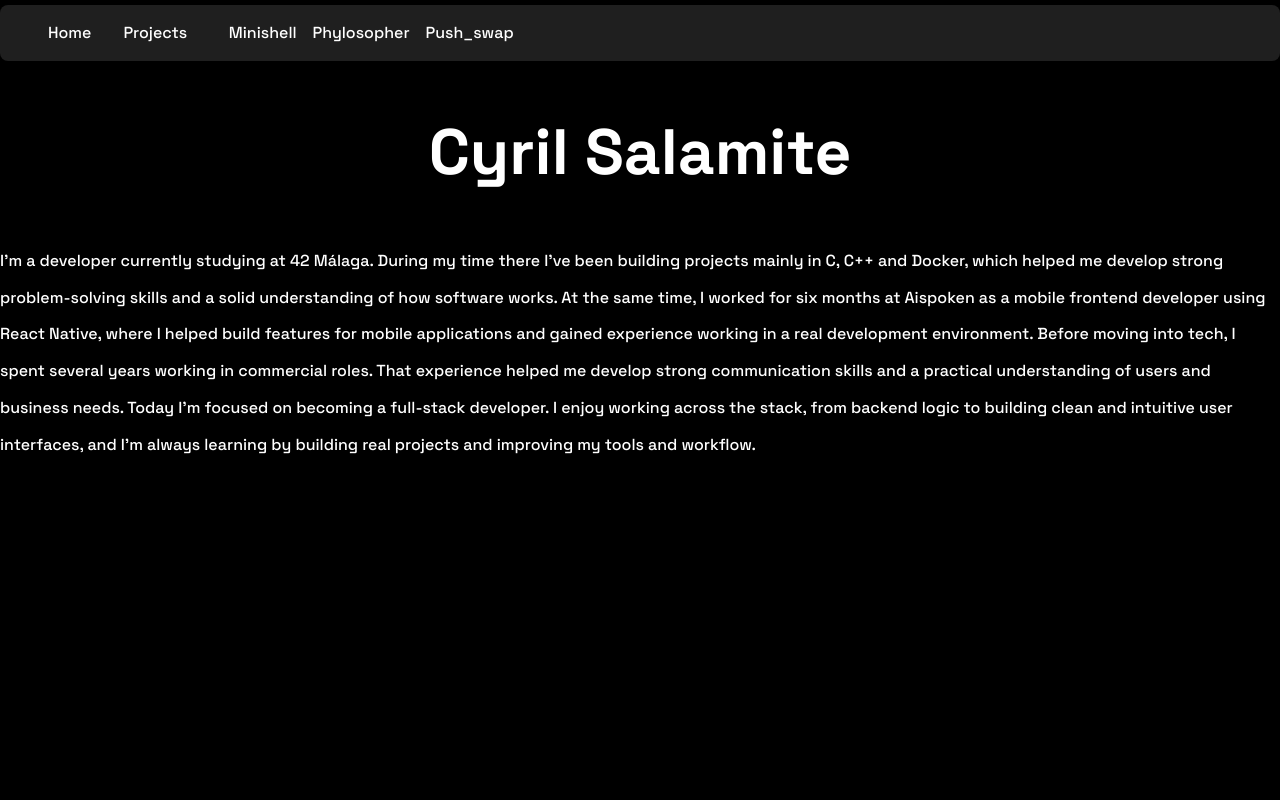
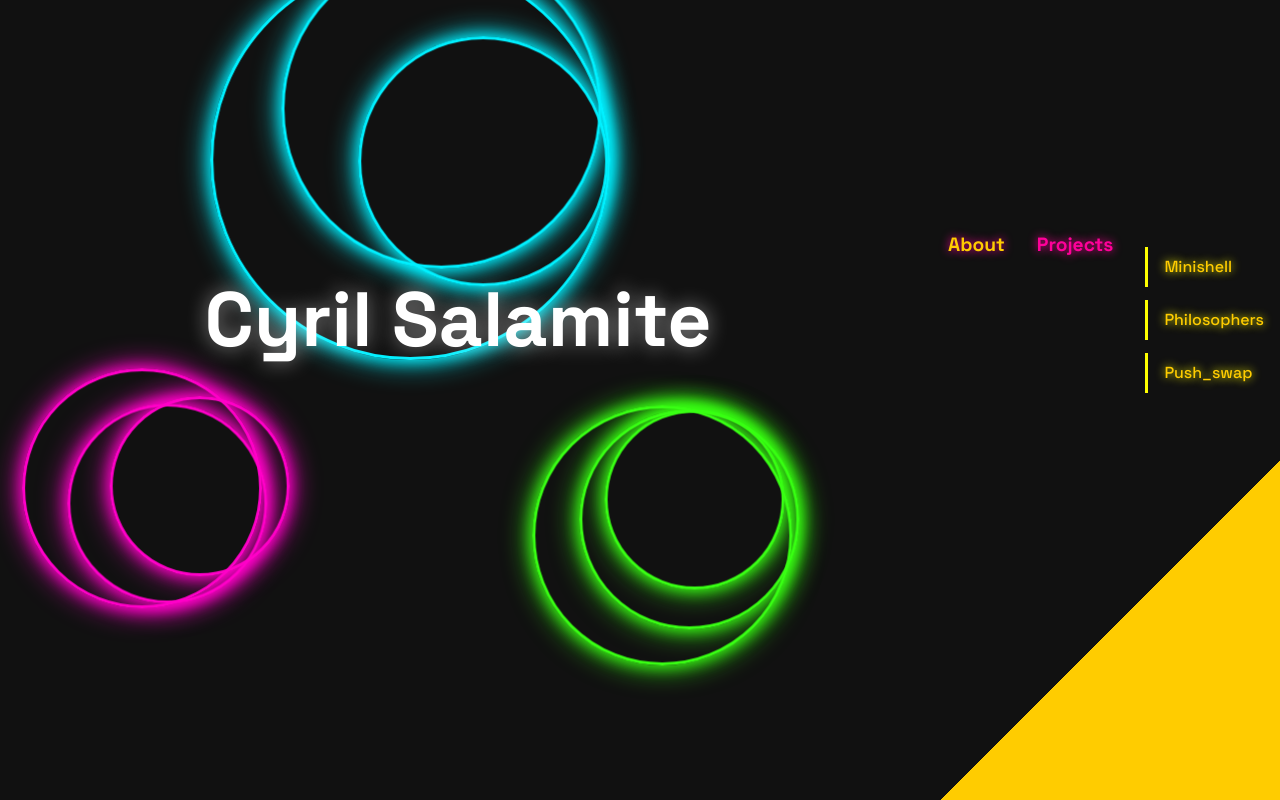
Before and after one commit to Cyrilange/Cyril-Salamite, a React (Vite) app in the folder frontend/: page / in a window 1280 px wide. Both pictures are taken after a click on the item "Projects". Shown: the top 800 px of the page. Built offline with nearby package versions, Linux system fonts and the light colour scheme.

Commit message:
changing the style

```diff
--- a/frontend/src/App.tsx
+++ b/frontend/src/App.tsx
@@ -1,11 +1,18 @@
-import Home from "./page/Home"
+
 import './App.css'
+import { BrowserRouter, Routes, Route } from 'react-router-dom';
+import Navbar from './components/Navbar';
+import Home from './page/Home';
+
 
 function App() {
   return (
-    <div>
-      <Home />
-    </div>
+    <BrowserRouter>
+    <Navbar />
+    <Routes>
+      <Route path="/" element={<Home />} />
+    </Routes>
+  </BrowserRouter>
   )
 }
 
--- a/frontend/src/components/Navbar.tsx
+++ b/frontend/src/components/Navbar.tsx
@@ -1,25 +1,50 @@
 import { useState } from "react"
+import { Link, useNavigate } from 'react-router-dom'
 import './navbar.css'
 
-
 function Navbar() {
-	const[isOpen, setIsOpen] = useState(false);
+	const [isOpen, setIsOpen] = useState(false);
+	const navigate = useNavigate();
 
 	const toggleMenu = () => {
 		setIsOpen(prev => !prev)
 	}
 
+	const scrollToAbout = (e: React.MouseEvent) => {
+		e.preventDefault();
+		navigate('/');
+		setTimeout(() => {
+			const element = document.getElementById('about');
+			if (element) {
+				element.scrollIntoView({ behavior: 'smooth', block: 'start' });
+			}
+		}, 150);
+	}
+
 	return (
 		<header className="contain">
+			<div className="container-port">
+				<div className="triple-circle e1 c1"></div>
+				<div className="triple-circle e1 c2"></div>
+				<div className="triple-circle e1 c3"></div>
+				<div className="triple-circle e2 c1"></div>
+				<div className="triple-circle e2 c2"></div>
+				<div className="triple-circle e2 c3"></div>
+				<div className="triple-circle e3 c1"></div>
+				<div className="triple-circle e3 c2"></div>
+				<div className="triple-circle e3 c3"></div>
+
+				<h1>Cyril Salamite</h1>
+			</div>
 			<ul className="list">
-			<li>Home</li>
+				<li><Link to="/" onClick={scrollToAbout}>About</Link></li>
 				<li onClick={toggleMenu} id="proj">Projects</li>
 				{
 					isOpen && (
 						<ul className={isOpen ? "open" : ""}>
-						<li>Minishell</li>
-						<li>Phylosopher</li>
-						<li>Push_swap</li>
+							<li><Link to="/projects/minishell">Minishell</Link></li>
+							<li><Link to="/projects/philosophers">Philosophers</Link></li>
+							<li><Link to="/projects/push-swap">Push_swap</Link></li>
 						</ul>
 					)
 				}
--- a/frontend/src/components/navbar.css
+++ b/frontend/src/components/navbar.css
@@ -1,51 +1,263 @@
+.contain {
+	height: 50vw;
+	display: flex;
+	align-items: center;
+	justify-content: center;
+	gap: 2rem;
+}
 
-.contain {
-	max-width: 1300px;
-	margin: 0 auto;
-	padding: 1rem 2rem;
-	background-color: #1f1f1f;
-	border-radius: 8px;
-  }
+.container-port {
+	position: relative;
+	width: 100%;
+	max-width: 1200px;
+	height: 600px;
+	display: flex;
+	align-items: center;
+	justify-content: center;
+}
+
+.container-port h1 {
+	position: relative;
+	z-index: 10;
+	font-size: clamp(4rem, 6vw, 10rem);
+	margin: 0;
+	padding: 0;
+	color: white;
+	white-space: nowrap;
+	text-shadow: 0 0 20px rgba(255, 255, 255, 0.5);
+}
+
+.triple-circle {
+	position: absolute;
+	border-radius: 50%;
+	top: 50%;
+	left: 50%;
+}
+
+.e1.c1, .e1.c2, .e1.c3 {
+	border: 3px solid #00f0ff;
+	box-shadow: 0 0 15px #00f0ff, 0 0 30px #00f0ff;
+}
+
+.e1.c1 {
+	width: 250px;
+	height: 250px;
+	margin-left: -125px;
+	margin-top: -300px;
+	animation: orbit1-small 10s ease-in-out infinite;
+}
+
+.e1.c2 {
+	width: 320px;
+	height: 320px;
+	margin-left: -160px;
+	margin-top: -335px;
+	animation: orbit1-medium 12s ease-in-out infinite reverse;
+}
+
+.e1.c3 {
+	width: 400px;
+	height: 400px;
+	margin-left: -200px;
+	margin-top: -375px;
+	animation: orbit1-large 14s ease-in-out infinite;
+}
+
+.e2.c1, .e2.c2, .e2.c3 {
+	border: 3px solid #ff00c8;
+	box-shadow: 0 0 15px #ff00c8, 0 0 30px #ff00c8;
+}
+
+.e2.c1 {
+	width: 180px;
+	height: 180px;
+	margin-left: -350px;
+	margin-top: 100px;
+	animation: orbit2-small 9s ease-in-out infinite;
+}
+
+.e2.c2 {
+	width: 200px;
+	height: 200px;
+	margin-left: -385px;
+	margin-top: 85px;
+	animation: orbit2-medium 11s ease-in-out infinite reverse;
+}
+
+.e2.c3 {
+	width: 240px;
+	height: 240px;
+	margin-left: -420px;
+	margin-top: 70px;
+	animation: orbit2-large 13s ease-in-out infinite;
+}
+
+.e3.c1, .e3.c2, .e3.c3 {
+	border: 3px solid #39ff14;
+	box-shadow: 0 0 15px #39ff14, 0 0 30px #39ff14;
+}
+
+.e3.c1 {
+	width: 180px;
+	height: 180px;
+	margin-left: 130px;
+	margin-top: 110px;
+	animation: orbit3-small 8s ease-in-out infinite reverse;
+}
+
+.e3.c2 {
+	width: 220px;
+	height: 220px;
+	margin-left: 95px;
+	margin-top: 95px;
+	animation: orbit3-medium 10s ease-in-out infinite;
+}
+
+.e3.c3 {
+	width: 260px;
+	height: 260px;
+	margin-left: 60px;
+	margin-top: 80px;
+	animation: orbit3-large 12s ease-in-out infinite reverse;
+}
+
+
+@keyframes orbit1-small {
+	0%, 100% { transform: rotate(0deg) translateX(30px) rotate(0deg); }
+	50% { transform: rotate(180deg) translateX(30px) rotate(-180deg); }
+}
+
+@keyframes orbit1-medium {
+	0%, 100% { transform: rotate(0deg) translateX(40px) rotate(0deg); }
+	50% { transform: rotate(-180deg) translateX(40px) rotate(180deg); }
+}
+
+@keyframes orbit1-large {
+	0%, 100% { transform: rotate(0deg) translateX(50px) rotate(0deg); }
+	50% { transform: rotate(180deg) translateX(50px) rotate(-180deg); }
+}
+
+@keyframes orbit2-small {
+	0%, 100% { transform: rotate(0deg) translateY(-25px) rotate(0deg); }
+	50% { transform: rotate(180deg) translateY(25px) rotate(-180deg); }
+}
+
+@keyframes orbit2-medium {
+	0%, 100% { transform: rotate(0deg) translateY(-35px) rotate(0deg); }
+	50% { transform: rotate(-180deg) translateY(35px) rotate(180deg); }
+}
+
+@keyframes orbit2-large {
+	0%, 100% { transform: rotate(0deg) translateY(-45px) rotate(0deg); }
+	50% { transform: rotate(180deg) translateY(45px) rotate(-180deg); }
+}
+
+
+@keyframes orbit3-small {
+	0%, 100% { transform: rotate(0deg) translate(20px, -20px) rotate(0deg); }
+	50% { transform: rotate(-180deg) translate(-20px, 20px) rotate(180deg); }
+}
+
+@keyframes orbit3-medium {
+	0%, 100% { transform: rotate(0deg) translate(30px, -30px) rotate(0deg); }
+	50% { transform: rotate(180deg) translate(-30px, 30px) rotate(-180deg); }
+}
+
+@keyframes orbit3-large {
+	0%, 100% { transform: rotate(0deg) translate(40px, -40px) rotate(0deg); }
+	50% { transform: rotate(-180deg) translate(-40px, 40px) rotate(180deg); }
+}
+
+@media (max-width: 768px) {
+	.container-port {
+		height: 400px;
+	}
+
+	.e1.c1, .e1.c2, .e1.c3,
+	.e2.c1, .e2.c2, .e2.c3,
+	.e3.c1, .e3.c2, .e3.c3 {
+		transform: scale(0.3);
+	}
+}
+
 
 .list {
+	list-style: none;
 	display: flex;
-	justify-content: lefy;
-	align-items: center;
-
+	gap: 2rem;
+	padding: 0;
+	margin: 0;
 }
 
 .list > li {
-	margin: 0 1rem;
+	color: #ff0099;
+	font-size: 1.2rem;
+	font-weight: 600;
+	cursor: pointer;
+	transition: all 0.3s ease;
+	text-shadow: 0 0 10px #ff0099;
 }
 
-.open{
-	display: flex;
-	justify-content: lefy;
-	align-items: center;
-	gap: 1rem;
-	margin-left: 1.6rem;
+.list > li:hover {
+	color: #ff33cc;
+	text-shadow: 0 0 20px #ff33cc;
+	transform: translateY(-2px);
+}
 
 
+.open {
+	list-style: none;
+	padding: 1rem 0;
+	margin: 0;
+	display: flex;
+	flex-direction: column;
+	gap: 0.8rem;
+	animation: slideDown 0.4s ease-out;
 }
 
-#proj {
+.open li {
+	color: #ffff00;
+	font-size: 1rem;
+	font-weight: 500;
 	cursor: pointer;
+	padding: 0.5rem 1rem;
+	border-left: 3px solid #ffff00;
+	text-shadow: 0 0 10px #ffff00;
+	transition: all 0.5s ease;
+	animation: fadeInLeft 0.5s ease-out backwards;
 }
 
-.open > li {
 
-	opacity: 0;
-	transform: translateY(-10px);
-	transition: opacity 0.6s ease, transform 0.6s ease;
-	animation: fadeIn 0.6s ease forwards;
-  }
-  .open > li:nth-child(1) { animation-delay: 0.5s; }
-  .open > li:nth-child(2) { animation-delay: 1.0s; }
-  .open > li:nth-child(3) { animation-delay: 1.5s; }
+.open li:nth-child(1) { animation-delay: 0.2s; }
+.open li:nth-child(2) { animation-delay: 0.4s; }
+.open li:nth-child(3) { animation-delay: 0.6s; }
 
-  @keyframes fadeIn {
+.open li:hover {
+	color: #fff700;
+	text-shadow: 0 0 20px #fff700, 0 0 30px #fff700;
+	transform: translateX(10px);
+	border-left-color: #fff700;
+}
+
+
+@keyframes slideDown {
+	from {
+		opacity: 0;
+		max-height: 0;
+	}
 	to {
-	  opacity: 1;
-	  transform: translateY(0);
+		opacity: 1;
+		max-height: 300px;
 	}
-  }
+}
+
+@keyframes fadeInLeft {
+	from {
+		opacity: 0;
+		transform: translateX(-20px);
+	}
+	to {
+		opacity: 1;
+		transform: translateX(0);
+	}
+}
--- a/frontend/src/index.css
+++ b/frontend/src/index.css
@@ -15,9 +15,14 @@
 body {
   margin: 0;
   padding: 0;
+  height: 100vw;
   font-family: 'Space Grotesk', sans-serif;
   line-height: 1.5;
-  background-color: var(--bg-color);
+  background: linear-gradient(
+    135deg,
+    #111 68%,
+    var(--accent-color) 32%
+  );
   color: var(--text-main);
 }
 
@@ -53,3 +58,14 @@ img {
 ::-webkit-scrollbar-thumb {
   background: var(--accent-color);
 }
+
+@media (max-width: 750px) {
+  body {
+    background: linear-gradient(
+      90deg,
+      #111 95%,
+      var(--accent-color) 5%
+    );
+  }
+
+}
--- a/frontend/src/page/Home.tsx
+++ b/frontend/src/page/Home.tsx
@@ -1,18 +1,30 @@
-import Navbar from "../components/Navbar"
+import { useEffect } from 'react'
 import './home.css'
 
 function Home() {
+	useEffect(() => {
+
+		const hash = window.location.hash;
+		if (hash === '#about') {
+			setTimeout(() => {
+				const element = document.getElementById('about');
+				if (element) {
+					element.scrollIntoView({ behavior: 'smooth', block: 'start' });
+				}
+			}, 100)
+		}
+	}, []);
+
 	return (
 		<div className="container">
-		<Navbar />
-		<h1>Cyril Salamite</h1>
-		<p>I’m a developer currently studying at 42 Málaga. During my time there I’ve been building projects mainly in C, C++ and Docker, which helped me develop strong problem-solving skills and a solid understanding of how software works.
+			<p id="about">
+				I'm a developer currently studying at 42 Málaga. During my time there I've been building projects mainly in C, C++ and Docker, which helped me develop strong problem-solving skills and a solid understanding of how software works.
 
 				At the same time, I worked for six months at Aispoken as a mobile frontend developer using React Native, where I helped build features for mobile applications and gained experience working in a real development environment.
 
 				Before moving into tech, I spent several years working in commercial roles. That experience helped me develop strong communication skills and a practical understanding of users and business needs.
 
-Today I’m focused on becoming a full-stack developer. I enjoy working across the stack, from backend logic to building clean and intuitive user interfaces, and I’m always learning by building real projects and improving my tools and workflow.
+				Today I'm focused on becoming a full-stack developer. I enjoy working across the stack, from backend logic to building clean and intuitive user interfaces, and I'm always learning by building real projects and improving my tools and workflow.
 			</p>
 		</div>
 	)
--- a/frontend/src/page/home.css
+++ b/frontend/src/page/home.css
@@ -1,16 +1,19 @@
 .container{
 	max-width: 1300px;
-	margin: 5px auto;
+	margin: 12rem auto;
 }
-
-h1 {
-	font-size: clamp(2rem, 5vw, 4rem);
-	text-align: center;
-  }
 
   p {
 	font-size: clamp(0.7rem, 5vw, 1rem);
 	text-align: left;
+	max-width: 35rem;
 	line-height: 2.3rem;
 
   }
+
+  @media (max-width: 1024px) {
+	p {
+		margin-left: 0.7rem;
+		margin-right: 0.7rem;
+	}
+  }
```
Lines whose indentation alone changed are shown as unchanged.
